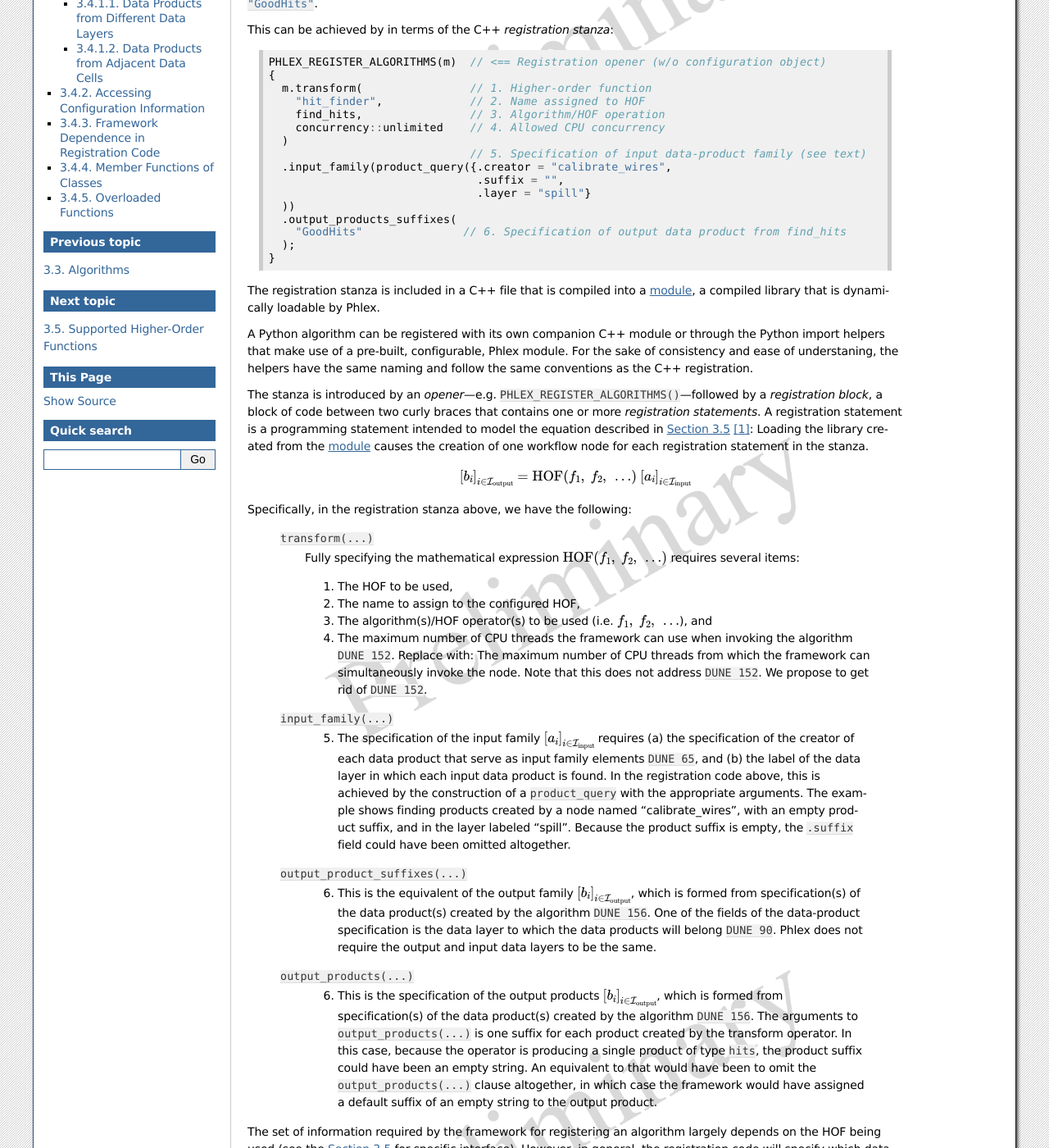
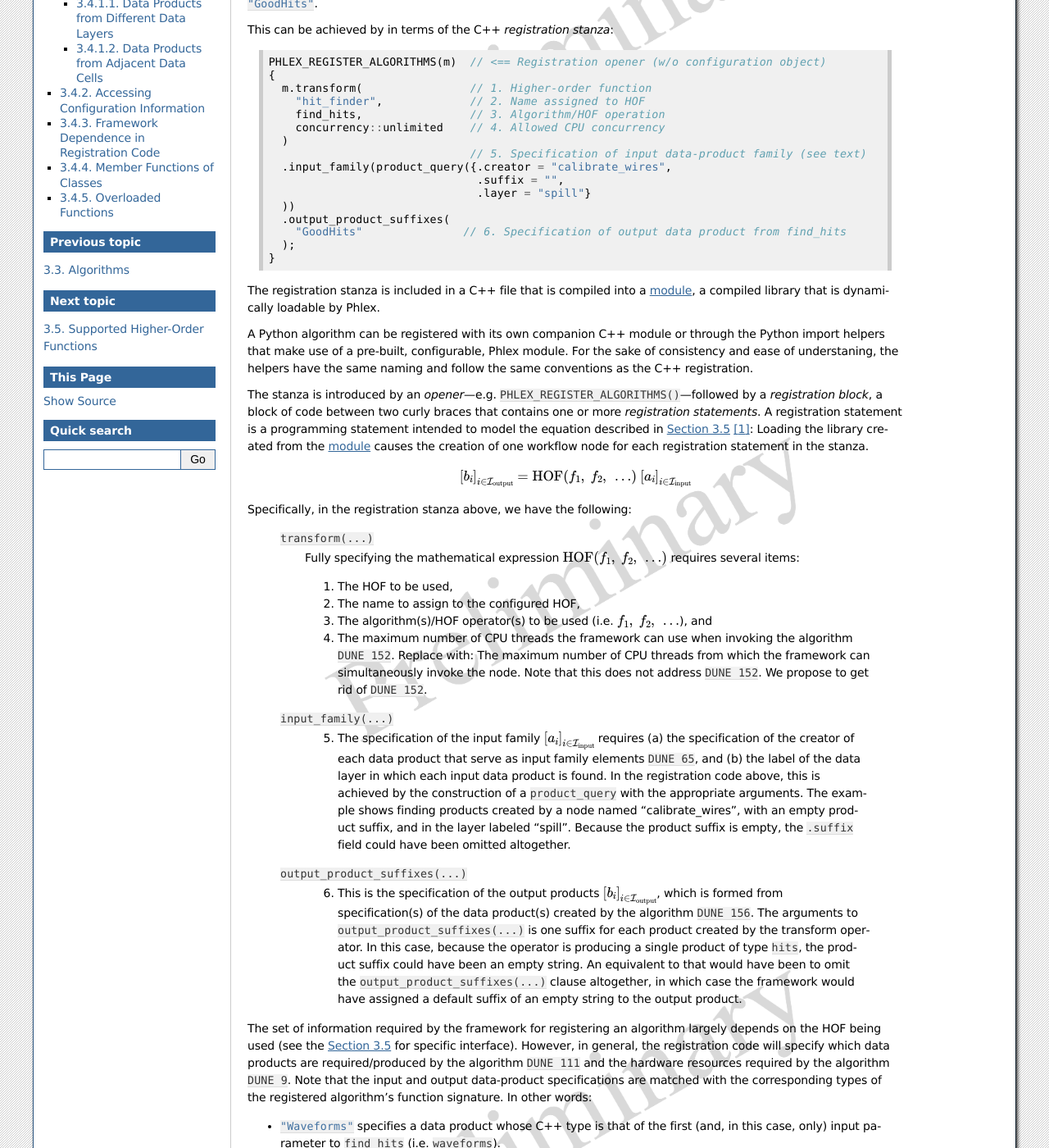
Before and after one commit to Framework-R-D/phlex-design, a Sphinx documentation site: the page built from doc/ch_conceptual_design/registration.rst, in a window 1280 px wide and 1400 px high, scrolled down 285 px. Shown: the whole window at 82% size. Built offline with Sphinx 7.4.7, drawn with Linux system fonts in a browser that asks for light colours; cross-references to code outside the pages are shown as plain code.

Commit message:
updated registration code changes

```diff
--- a/doc/ch_conceptual_design/registration.rst
+++ b/doc/ch_conceptual_design/registration.rst
@@ -33,7 +33,7 @@
                                   .suffix = "",
                                   .layer = "spill"}
      ))
-     .output_products_suffixes(
+     .output_product_suffixes(
        "GoodHits"               // 6. Specification of output data product from find_hits
      );
    }
@@ -70,17 +70,11 @@
         The example shows finding products created by a node named "calibrate_wires", with an empty product suffix, and in the layer labeled "spill".
         Because the product suffix is empty, the :cpp:`.suffix` field could have been omitted altogether.
 
-
    :cpp:`output_product_suffixes(...)`
-     6. This is the equivalent of the output family :math:`\ifamily{b}{\text{output}}`, which is formed from specification(s) of the data product(s) created by the algorithm :need:`DUNE 156`.
-        One of the fields of the data-product specification is the data layer to which the data products will belong :need:`DUNE 90`.
-        Phlex does not require the output and input data layers to be the same.
-
-   :cpp:`output_products(...)`
      6. This is the specification of the output products :math:`\ifamily{b}{\text{output}}`, which is formed from specification(s) of the data product(s) created by the algorithm :need:`DUNE 156`.
-        The arguments to :cpp:`output_products(...)` is one suffix for each product created by the transform operator.
+        The arguments to :cpp:`output_product_suffixes(...)` is one suffix for each product created by the transform operator.
         In this case, because the operator is producing a single product of type :cpp:`hits`, the product suffix could have been an empty string.
-        An equivalent to that would have been to omit the :cpp:`output_products(...)` clause altogether, in which case the framework would have assigned a default suffix of an empty string to the output product.
+        An equivalent to that would have been to omit the :cpp:`output_product_suffixes(...)` clause altogether, in which case the framework would have assigned a default suffix of an empty string to the output product.
 
 The set of information required by the framework for registering an algorithm largely depends on the HOF being used (see the :numref:`ch_conceptual_design/supported_hofs:Supported Higher-Order Functions` for specific interface).
 However, in general, the registration code will specify which data products are required/produced by the algorithm :need:`DUNE 111` and the hardware resources required by the algorithm :need:`DUNE 9`.
```
